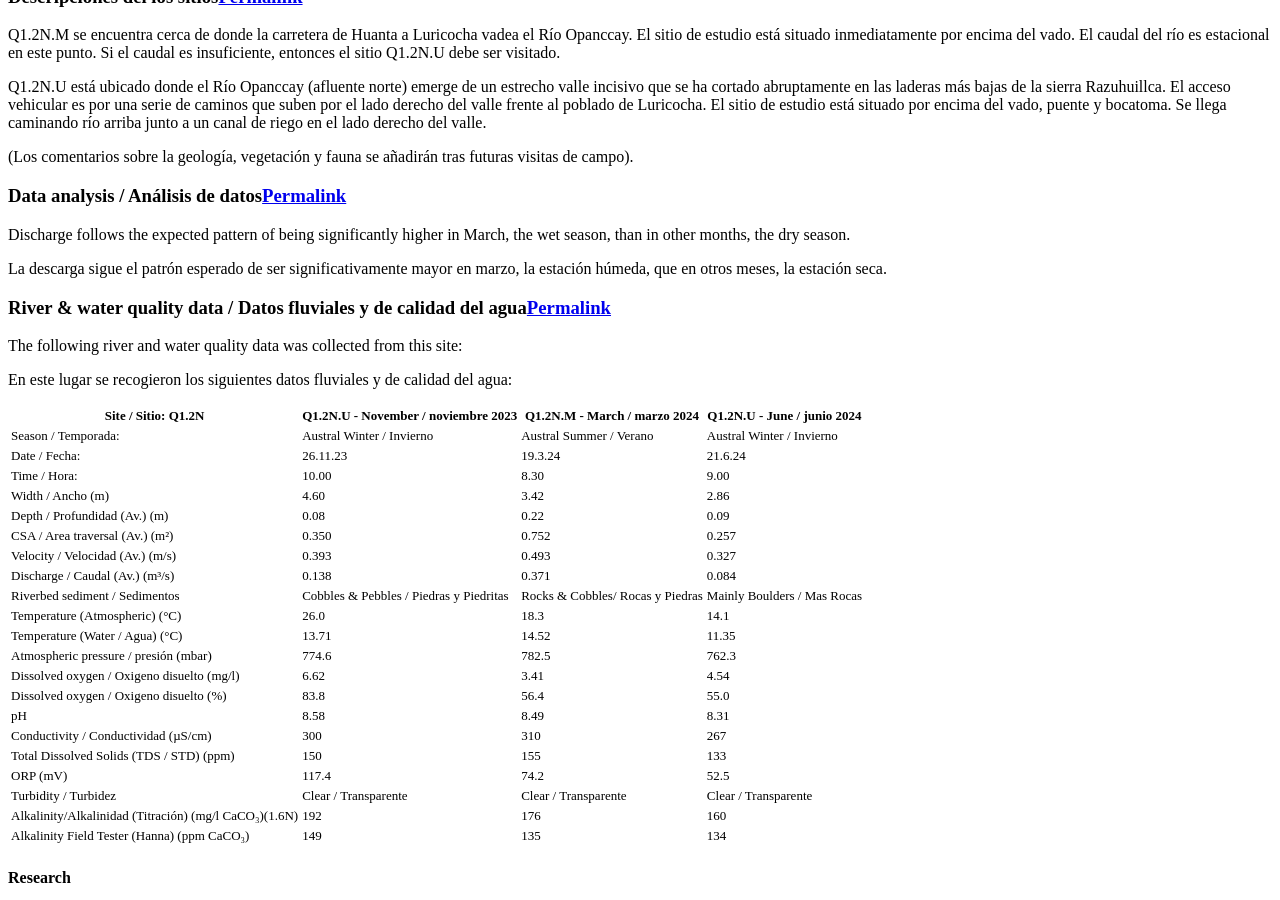
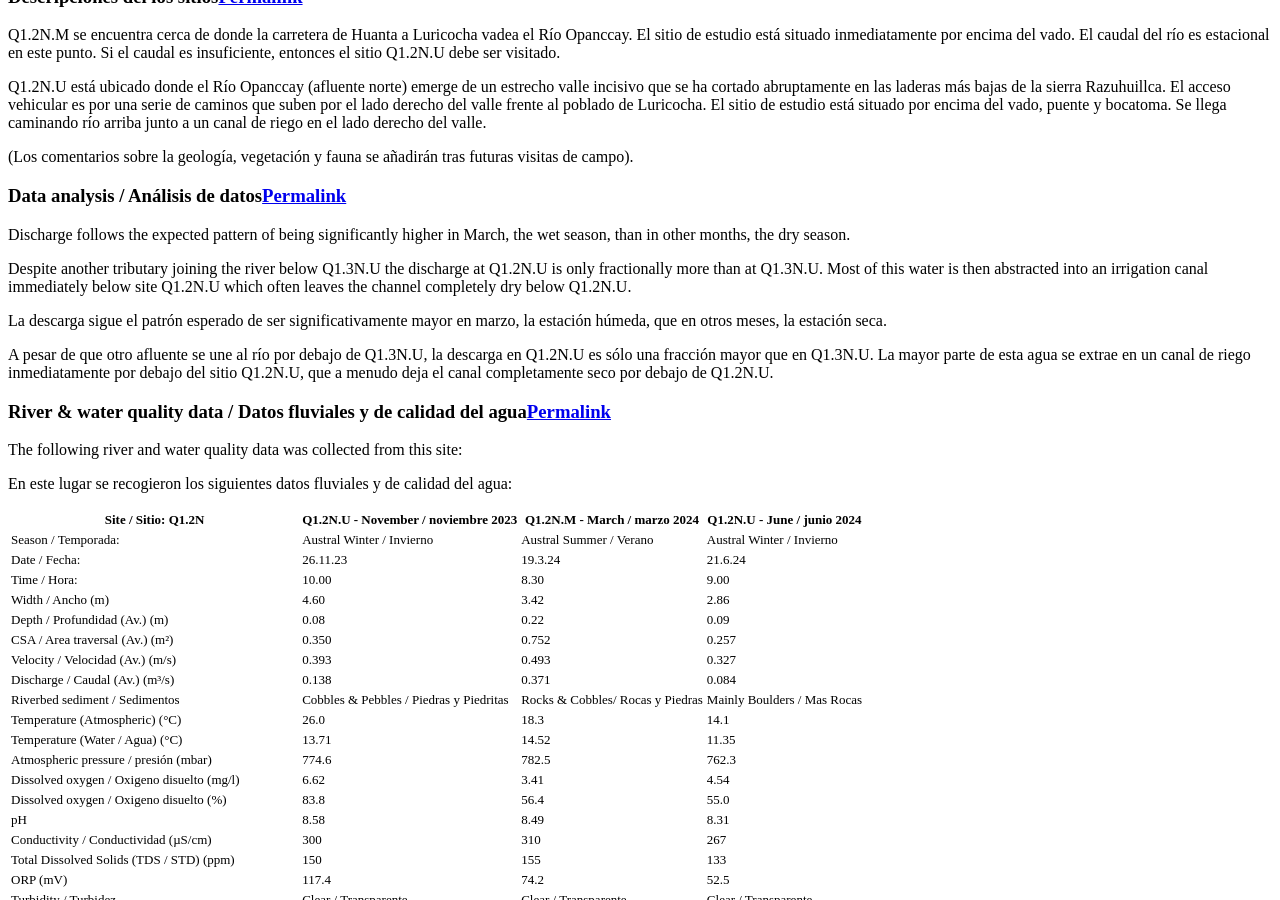
Before and after one commit to HVLepage/cavep-unah, a Jekyll site: the page built from _docs/site-network/Q1_2N.md, in a window 1280 px wide and 900 px high, scrolled down 3568 px. Built offline with Jekyll 4.4.1, drawn with Linux system fonts in a browser that asks for light colours; comment, search, counter and statistics services are not loaded.

Commit message:
Update Q1_2N.md

```diff
--- a/_docs/site-network/Q1_2N.md
+++ b/_docs/site-network/Q1_2N.md
@@ -78,7 +78,11 @@
 
 Discharge follows the expected pattern of being significantly higher in March, the wet season, than in other months, the dry season.
 
+Despite another tributary joining the river below Q1.3N.U the discharge at Q1.2N.U is only fractionally more than at Q1.3N.U. Most of this water is then abstracted into an irrigation canal immediately below site Q1.2N.U which often leaves the channel completely dry below Q1.2N.U.
+
 La descarga sigue el patrón esperado de ser significativamente mayor en marzo, la estación húmeda, que en otros meses, la estación seca.
+
+A pesar de que otro afluente se une al río por debajo de Q1.3N.U, la descarga en Q1.2N.U es sólo una fracción mayor que en Q1.3N.U. La mayor parte de esta agua se extrae en un canal de riego inmediatamente por debajo del sitio Q1.2N.U, que a menudo deja el canal completamente seco por debajo de Q1.2N.U.
 
 
 ### River & water quality data / Datos fluviales y de calidad del agua
```
